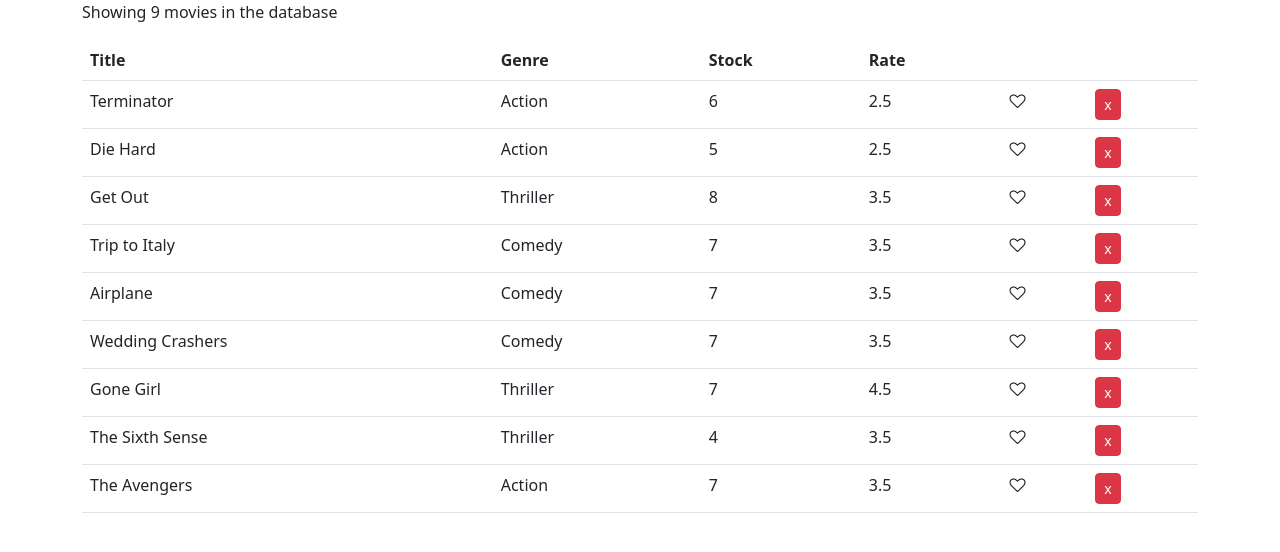
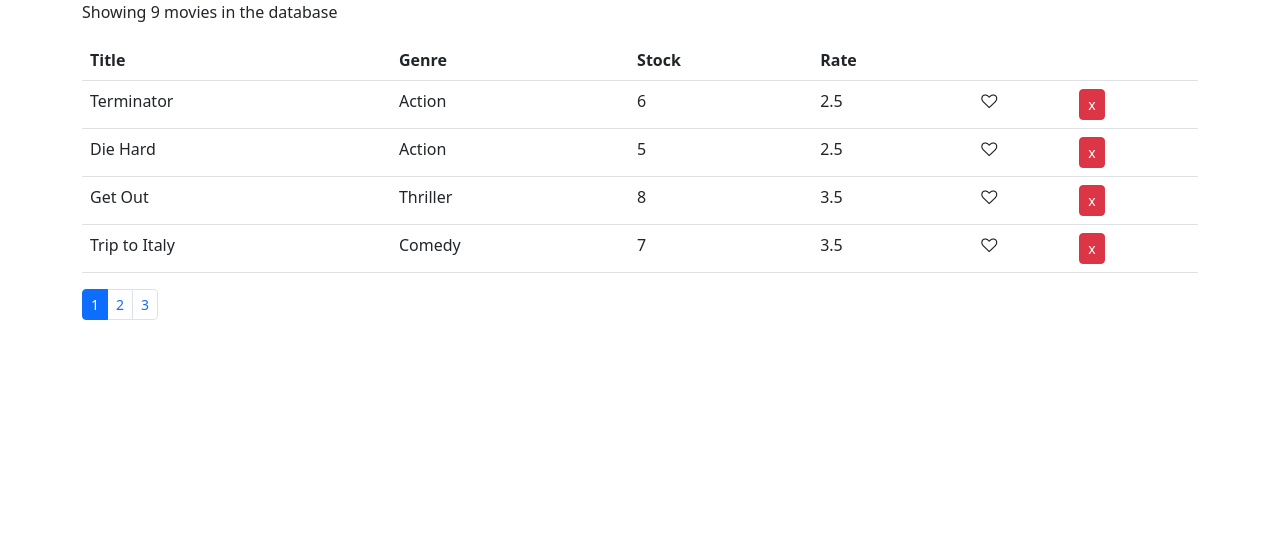
Before and after one commit to Wigwamwam/vidly-app, a React (Create React App) app: page / in a window 1280 px wide. Shown: the top 552 px of the page. Built offline with nearby package versions, Linux system fonts and the light colour scheme.

Commit message:
added pagination pages to movies list

```diff
--- a/package.json
+++ b/package.json
@@ -8,6 +8,8 @@
     "@testing-library/user-event": "^13.5.0",
     "bootstrap": "^5.2.2",
     "font-awesome": "^4.7.0",
+    "lodash": "^4.17.21",
+    "prop-types": "^15.8.1",
     "react": "^18.2.0",
     "react-dom": "^18.2.0",
     "react-scripts": "5.0.1",
--- a/src/App.js
+++ b/src/App.js
@@ -1,5 +1,6 @@
 import Movies from "./components/movies";
 import './App.css';
+
 
 
 function App() {
--- /dev/null
+++ b/src/components/common/pagination.jsx
@@ -0,0 +1,57 @@
+import React from 'react';
+import _ from 'lodash';
+import PropTypes from 'prop-types';
+
+
+const Pagination = (props) => {
+
+  const { itemsCount, pageSize, currentPage, onPageChange } = props;
+  const pagesCount = Math.ceil(itemsCount / pageSize);
+
+
+  if (pagesCount === 1) return null;
+  const pages = _.range(1, pagesCount + 1)
+
+  return <nav>
+    <ul className="pagination pagination-sm">
+      {pages.map(page => (
+        <li key={page} className={ page === currentPage ? 'page-item active' : "page-item"} aria-current= { page === currentPage ? 'page' : "null"} >
+          <a className="page-link" onClick={() => onPageChange(page)}>
+            {page}
+          </a>
+        </li>
+      ))}
+    </ul>
+  </nav>
+}
+
+Pagination.propTypes = {
+  itemsCount: PropTypes.number.isRequired,
+  pageSize: PropTypes.number.isRequired,
+  currentPage: PropTypes.number.isRequired,
+  onPageChange: PropTypes.func.isRequired
+};
+
+export default Pagination;
+
+
+// class Pagination extends Component {
+//   state = {  }
+
+//   render() {
+//     let classes = "active";
+
+//     return (
+//       <ul class="pagination pagination-sm">
+//       <li class="page-item active" aria-current="page"><span class="page-link">1</span></li>
+//       <li class="page-item"><a class="page-link" href="#">1</a></li>
+//       <li class="page-item"><a class="page-link" href="#">2</a></li>
+//       <li class="page-item"><a class="page-link" href="#">3</a></li>
+//     </ul>
+//     );
+//   }
+// }
+
+
+
+// export default Pagination;
--- a/src/components/movies.jsx
+++ b/src/components/movies.jsx
@@ -1,11 +1,16 @@
 import React, { Component } from 'react';
 import { getMovies } from '../services/fakeMovieService';
 import Like from './common/like';
+import Pagination from './common/pagination';
+import { paginate } from '../utils/paginate';
+
 
 class Movies extends Component {
   state = {
     movies: getMovies(),
     // count: getMovies().count
+    pageSize: 4,
+    currentPage: 1
   }
 
   handleDelete = (movie) => {
@@ -23,12 +28,21 @@
     this.setState({ movies});
   }
 
+  handlePageChange = page => {
+    this.setState({ currentPage : page });
+  };
+
   render() {
 
     const { length: count } = this.state.movies;
+    const { pageSize, currentPage, movies: allMovies} = this.state;
 
     if (count === 0)
       return <p>There are no movies in the database</p>;
+
+    const movies = paginate(allMovies, currentPage, pageSize);
+
+
 
     return (
       <React.Fragment>
@@ -45,7 +59,7 @@
           </tr>
         </thead>
         <tbody>
-          { this.state.movies.map(movie => {
+          { movies.map(movie => {
             return (
               <tr key={movie._id}>
                 <td>{movie.title}</td>
@@ -63,6 +77,12 @@
           })}
         </tbody>
       </table>
+      <Pagination
+        itemsCount={count}
+        pageSize={pageSize}
+        currentPage={currentPage}
+        onPageChange={this.handlePageChange}
+        ></Pagination>
     </React.Fragment>)
   }
 
--- /dev/null
+++ b/src/utils/paginate.js
@@ -0,0 +1,11 @@
+import _ from "lodash";
+
+export function paginate(items, pageNumber, pageSize) {
+  const startIndex = (pageNumber - 1) * pageSize;
+  return _(items)
+    .slice(startIndex)
+    .take(pageSize)
+    .value()
+  // _.slice(items, startIndex)
+  // _.take()
+}
```
Also changed, not shown: 1 other file (tests, documents, lock files or other folders).
